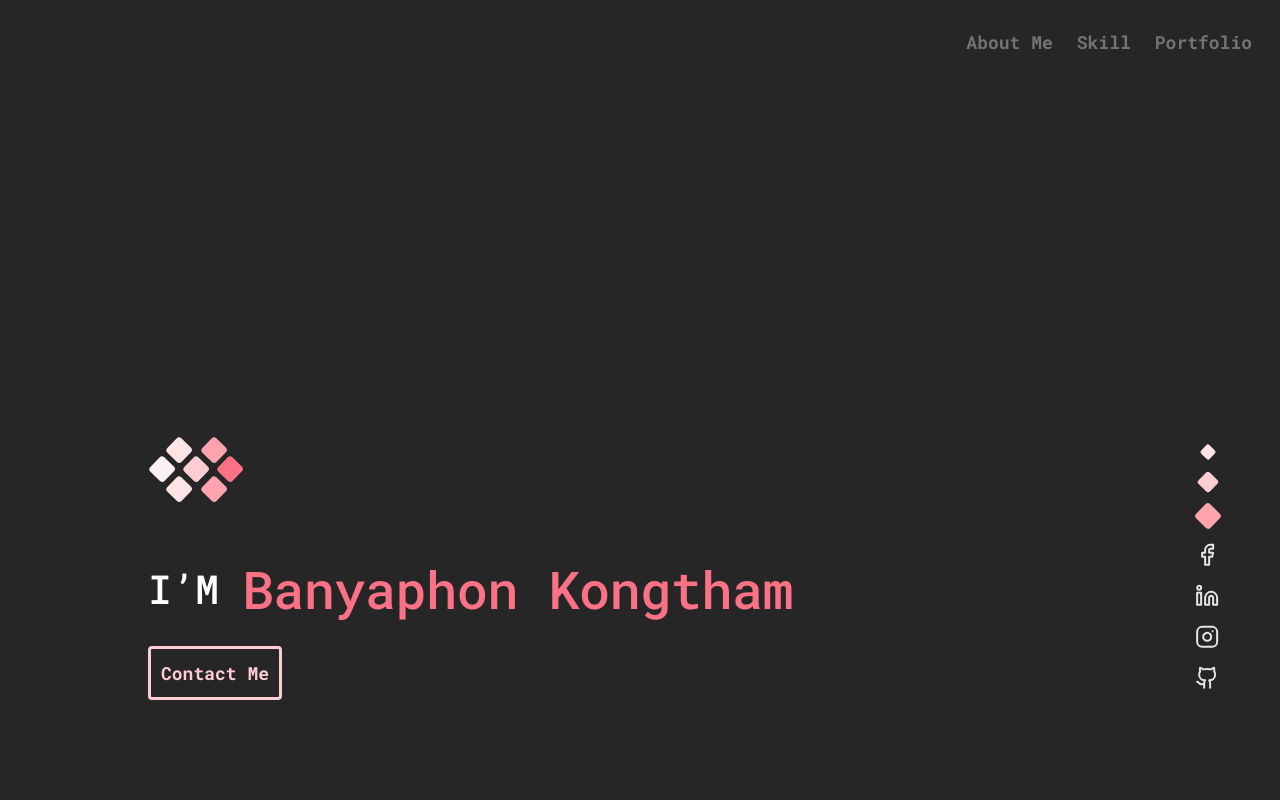
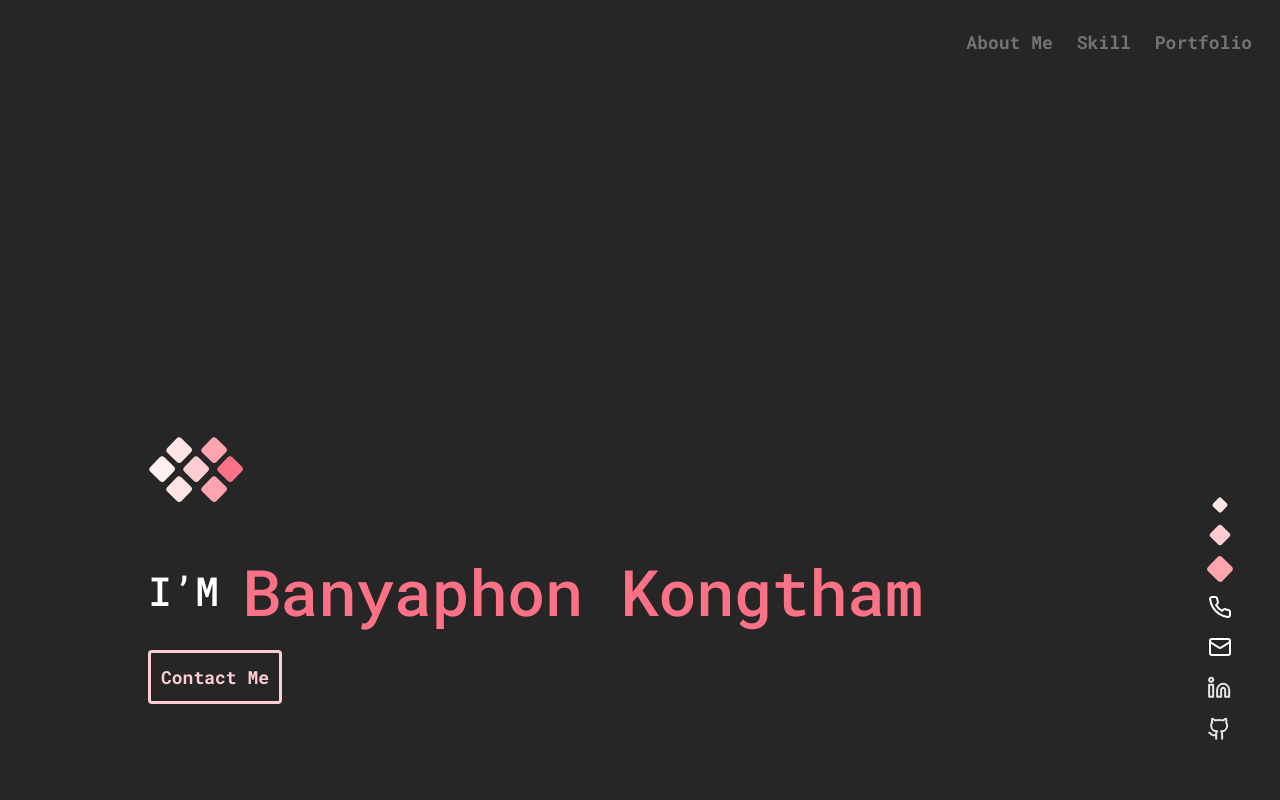
Before and after one commit to bypkt-bk/portfolio, a React (Vite) app: page / in a window 1280 px wide. Shown: the top 800 px of the page. Built offline with nearby package versions, Linux system fonts and the light colour scheme.

Commit message:
add hover & link

```diff
--- a/src/components/profile/profile.css
+++ b/src/components/profile/profile.css
@@ -6,7 +6,7 @@
 }
 .block-B{
     display: flex;
-width: 659px;
+width: 100%;
 flex-direction: column;
 align-items: flex-start;
 gap: 33px;
@@ -32,7 +32,7 @@ flex-direction: row;
     font-size: 40px;
     font-style: normal;
     font-weight: 500;
-    line-height: 48px;
+    line-height: 52px;
     /* 120% */
     letter-spacing: -0.48px;
     display: flex;
@@ -42,10 +42,10 @@ flex-direction: row;
 .name p {
     color: var(--rose-400, #FB7185);
     font-family: "Roboto Mono";
-    font-size: 52px;
+    font-size: 64px;
     font-style: normal;
     font-weight: 500;
-    line-height: 48px;
+    line-height: 52px;
     letter-spacing: -0.624px;
 }
 
@@ -72,7 +72,8 @@ flex-direction: row;
 .contact-bar {
     position: fixed;
     display: flex;
-    margin-right: 40px;
+    margin-top: 100px;
+    margin-right: 28px;
     right: 0px
 }
 
--- a/src/components/profile/profile.jsx
+++ b/src/components/profile/profile.jsx
@@ -24,19 +24,19 @@ function Profile() {
                             <div className="sakura-1"></div>
                             <div className="sakura-2"></div>
                             <div className="sakura-3"></div>
-                            <svg xmlns="http://www.w3.org/2000/svg" width="25" height="25" viewBox="0 0 25 25" fill="none">
-                                <path d="M18.1399 2.87192H15.1399C13.8138 2.87192 12.542 3.3987 11.6044 4.33638C10.6667 5.27407 10.1399 6.54584 10.1399 7.87192V10.8719H7.13989V14.8719H10.1399V22.8719H14.1399V14.8719H17.1399L18.1399 10.8719H14.1399V7.87192C14.1399 7.6067 14.2452 7.35235 14.4328 7.16481C14.6203 6.97727 14.8747 6.87192 15.1399 6.87192H18.1399V2.87192Z" stroke="#E5E5E5" stroke-width="2" stroke-linecap="round" stroke-linejoin="round" />
-                            </svg>
+                            <svg xmlns="http://www.w3.org/2000/svg" width="24" height="24" viewBox="0 0 24 24" fill="none">
+  <path d="M22 16.9201V19.9201C22.0011 20.1986 21.9441 20.4743 21.8325 20.7294C21.7209 20.9846 21.5573 21.2137 21.3521 21.402C21.1468 21.5902 20.9046 21.7336 20.6407 21.8228C20.3769 21.912 20.0974 21.9452 19.82 21.9201C16.7428 21.5857 13.787 20.5342 11.19 18.8501C8.77382 17.3148 6.72533 15.2663 5.18999 12.8501C3.49997 10.2413 2.44824 7.27109 2.11999 4.1801C2.095 3.90356 2.12787 3.62486 2.21649 3.36172C2.30512 3.09859 2.44756 2.85679 2.63476 2.65172C2.82196 2.44665 3.0498 2.28281 3.30379 2.17062C3.55777 2.05843 3.83233 2.00036 4.10999 2.0001H7.10999C7.5953 1.99532 8.06579 2.16718 8.43376 2.48363C8.80173 2.80008 9.04207 3.23954 9.10999 3.7201C9.23662 4.68016 9.47144 5.62282 9.80999 6.5301C9.94454 6.88802 9.97366 7.27701 9.8939 7.65098C9.81415 8.02494 9.62886 8.36821 9.35999 8.6401L8.08999 9.9101C9.51355 12.4136 11.5864 14.4865 14.09 15.9101L15.36 14.6401C15.6319 14.3712 15.9751 14.1859 16.3491 14.1062C16.7231 14.0264 17.1121 14.0556 17.47 14.1901C18.3773 14.5286 19.3199 14.7635 20.28 14.8901C20.7658 14.9586 21.2094 15.2033 21.5265 15.5776C21.8437 15.9519 22.0122 16.4297 22 16.9201Z" stroke="white" stroke-width="2" stroke-linecap="round" stroke-linejoin="round"/>
+</svg>
+                            <svg xmlns="http://www.w3.org/2000/svg" width="24" height="24" viewBox="0 0 24 24" fill="none">
+  <path d="M20 4H4C2.89543 4 2 4.89543 2 6V18C2 19.1046 2.89543 20 4 20H20C21.1046 20 22 19.1046 22 18V6C22 4.89543 21.1046 4 20 4Z" stroke="white" stroke-width="2" stroke-linecap="round" stroke-linejoin="round"/>
+  <path d="M22 7L13.03 12.7C12.7213 12.8934 12.3643 12.996 12 12.996C11.6357 12.996 11.2787 12.8934 10.97 12.7L2 7" stroke="white" stroke-width="2" stroke-linecap="round" stroke-linejoin="round"/>
+</svg>
                             <svg xmlns="http://www.w3.org/2000/svg" width="25" height="25" viewBox="0 0 25 25" fill="none">
                                 <path d="M16.1399 8.87192C17.7312 8.87192 19.2573 9.50406 20.3825 10.6293C21.5078 11.7545 22.1399 13.2806 22.1399 14.8719V21.8719H18.1399V14.8719C18.1399 14.3415 17.9292 13.8328 17.5541 13.4577C17.179 13.0826 16.6703 12.8719 16.1399 12.8719C15.6095 12.8719 15.1008 13.0826 14.7257 13.4577C14.3506 13.8328 14.1399 14.3415 14.1399 14.8719V21.8719H10.1399V14.8719C10.1399 13.2806 10.772 11.7545 11.8973 10.6293C13.0225 9.50406 14.5486 8.87192 16.1399 8.87192Z" stroke="#E5E5E5" stroke-width="2" stroke-linecap="round" stroke-linejoin="round" />
                                 <path d="M6.13989 9.87192H2.13989V21.8719H6.13989V9.87192Z" stroke="#E5E5E5" stroke-width="2" stroke-linecap="round" stroke-linejoin="round" />
                                 <path d="M4.13989 6.87192C5.24446 6.87192 6.13989 5.97649 6.13989 4.87192C6.13989 3.76735 5.24446 2.87192 4.13989 2.87192C3.03532 2.87192 2.13989 3.76735 2.13989 4.87192C2.13989 5.97649 3.03532 6.87192 4.13989 6.87192Z" stroke="#E5E5E5" stroke-width="2" stroke-linecap="round" stroke-linejoin="round" />
                             </svg>
-                            <svg xmlns="http://www.w3.org/2000/svg" width="25" height="25" viewBox="0 0 25 25" fill="none">
-                                <path d="M17.1399 2.87192H7.13989C4.37847 2.87192 2.13989 5.11049 2.13989 7.87192V17.8719C2.13989 20.6333 4.37847 22.8719 7.13989 22.8719H17.1399C19.9013 22.8719 22.1399 20.6333 22.1399 17.8719V7.87192C22.1399 5.11049 19.9013 2.87192 17.1399 2.87192Z" stroke="#E5E5E5" stroke-width="2" stroke-linecap="round" stroke-linejoin="round" />
-                                <path d="M16.1398 12.2419C16.2633 13.0742 16.1211 13.9241 15.7336 14.6709C15.3461 15.4177 14.733 16.0233 13.9815 16.4016C13.2299 16.7799 12.3783 16.9115 11.5476 16.7779C10.717 16.6442 9.9496 16.252 9.35468 15.6571C8.75976 15.0622 8.36758 14.2948 8.23391 13.4641C8.10025 12.6335 8.23191 11.7818 8.61017 11.0303C8.98843 10.2788 9.59403 9.66566 10.3408 9.27816C11.0876 8.89066 11.9376 8.74851 12.7698 8.87192C13.6188 8.9978 14.4047 9.39338 15.0115 10.0002C15.6184 10.6071 16.014 11.393 16.1398 12.2419Z" stroke="#E5E5E5" stroke-width="2" stroke-linecap="round" stroke-linejoin="round" />
-                                <path d="M17.6399 7.37192H17.6499" stroke="#E5E5E5" stroke-width="2" stroke-linecap="round" stroke-linejoin="round" />
-                            </svg>
+
                             <svg xmlns="http://www.w3.org/2000/svg" width="25" height="25" viewBox="0 0 25 25" fill="none">
                                 <path d="M15.1399 22.8719V18.8719C15.279 17.6192 14.9199 16.362 14.1399 15.3719C17.1399 15.3719 20.1399 13.3719 20.1399 9.87192C20.2199 8.62192 19.8699 7.39192 19.1399 6.37192C19.4199 5.22192 19.4199 4.02192 19.1399 2.87192C19.1399 2.87192 18.1399 2.87192 16.1399 4.37192C13.4999 3.87192 10.7799 3.87192 8.13993 4.37192C6.13993 2.87192 5.13993 2.87192 5.13993 2.87192C4.83993 4.02192 4.83993 5.22192 5.13993 6.37192C4.4118 7.3878 4.0584 8.6247 4.13993 9.87192C4.13993 13.3719 7.13993 15.3719 10.1399 15.3719C9.74993 15.8619 9.45993 16.4219 9.28993 17.0219C9.11993 17.6219 9.06993 18.2519 9.13993 18.8719V22.8719" stroke="#E5E5E5" stroke-width="2" stroke-linecap="round" stroke-linejoin="round" />
                                 <path d="M9.13989 18.8719C4.62989 20.8719 4.13989 16.8719 2.13989 16.8719" stroke="#E5E5E5" stroke-width="2" stroke-linecap="round" stroke-linejoin="round" />
```
